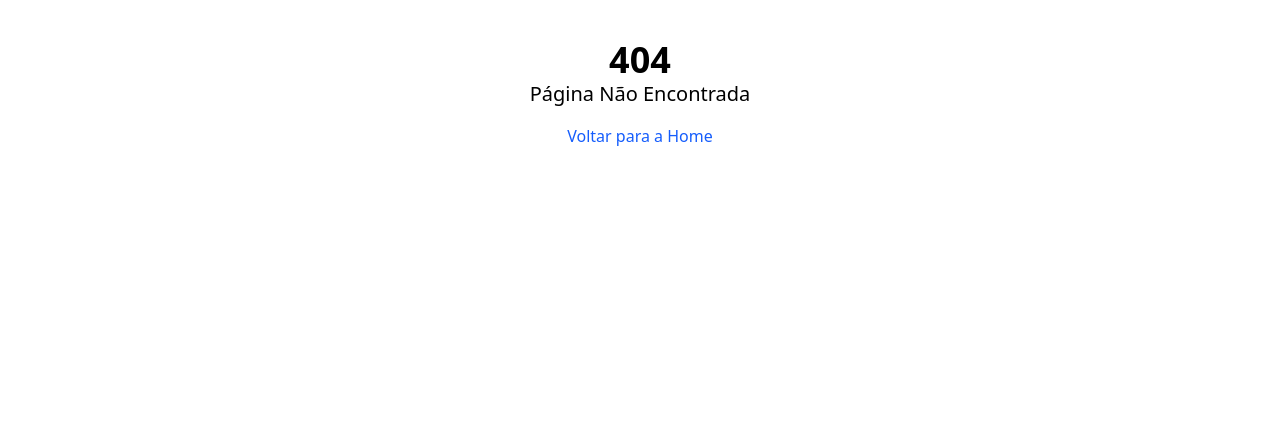
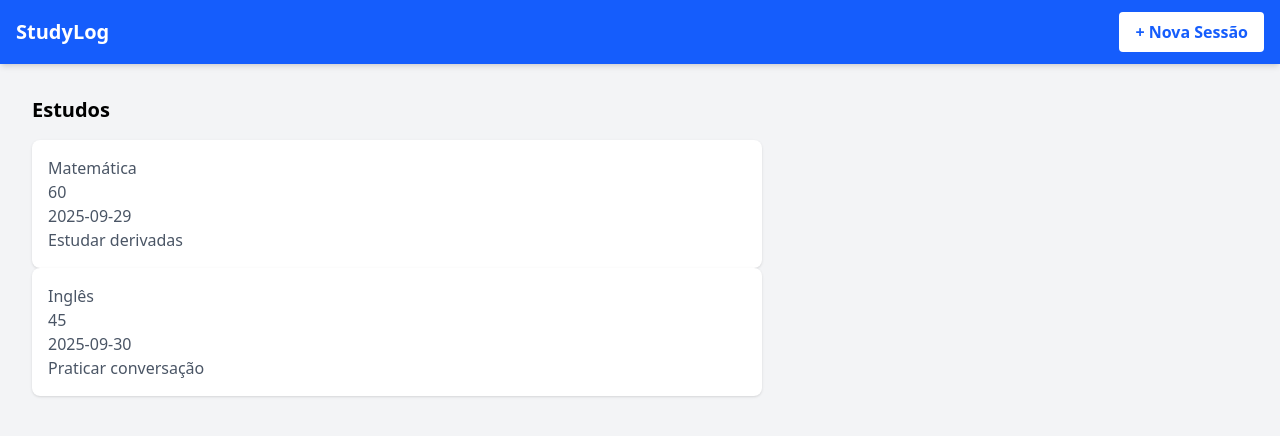
Before and after one commit to Challenge-Fiap-1TDSPX-2025/cp5-front, a React app: page /lista in a window 1280 px wide. Before the commit this address had no page. Shown: the top 436 px of the page. Built offline with nearby package versions, Linux system fonts and the light colour scheme; the HTML template or start-up script is replaced by a standard one.

Commit message:
feat: criando a lista de sessões

```diff
--- a/src/App.tsx
+++ b/src/App.tsx
@@ -6,6 +6,8 @@ const AddSessionPage = lazy(() => import('./pages/sessao-add'));
 const SessionDetailsPage = lazy(() => import('./pages/detalhes-sessao'));
 const NotFoundPage = lazy(() => import('./pages/404'));
 import gif from "./assets/loading.gif";
+import { StudyList } from './components/study-list';
+import { StudyDetails } from './pages/study-details';
 
 function App() {
   return (
@@ -22,6 +24,8 @@ function App() {
         <Routes>
           <Route path="/" element={<Layout />}>
             <Route index element={<HomePage />} />
+            <Route path="/lista" element={<StudyList />} />
+            <Route path="/study-details/:id" element={<StudyDetails />} />
             <Route path="add" element={<AddSessionPage />} />
             <Route path="session/:id" element={<SessionDetailsPage />} />
           </Route>
--- /dev/null
+++ b/src/components/study-list.tsx
@@ -0,0 +1,28 @@
+import { useState } from "react";
+import { Link } from "react-router-dom";
+import { StudyCard } from "../components/study-card";
+import type { StudySession } from "../types/study-session";
+
+export function StudyList() {
+  // lista de estudos em memória
+  const [studies] = useState<StudySession[]>([
+    { id: "1", subject: "Matemática", minutes: 60, data: "2025-09-29", note: "Estudar derivadas" },
+    { id: "2", subject: "Inglês", minutes: 45, data: "2025-09-30", note: "Praticar conversação" },
+  ]);
+
+  return (
+    <div className="p-4 space-y-4">
+      <h2 className="font-bold text-xl mb-4">Estudos</h2>
+
+      {studies.map((s) => (
+        <Link
+          key={s.id}
+          to={`/study-details/${s.id}`} // passa o id na URL
+          state={{ study: s }}          // passa o objeto via state
+        >
+          <StudyCard studycard={s} />
+        </Link>
+      ))}
+    </div>
+  );
+}
--- a/src/pages/study-details.tsx
+++ b/src/pages/study-details.tsx
@@ -1,17 +1,20 @@
 import { useLocation, useParams } from "react-router-dom";
 import { StudyCard } from "../components/study-card";
+import type { StudySession } from "../types/study-session";
 
 export function StudyDetails() {
+  const { state } = useLocation();
   const { id } = useParams();
-  const { state } = useLocation();
+
+  // pega o estudo enviado pelo Link
+  const study: StudySession = state?.study;
+
+  if (!study) return <p className="text-red-500">Estudo não encontrado!</p>;
 
   return (
-    <>
-      <h2 className="font-bold text-gray-600 text-xl mb-3">
-        Detalhes do estudo - ID {id}
-      </h2>
-
-      <StudyCard studycard={state.studycard} />
-    </>
+    <div className="p-4">
+      <h2 className="font-bold text-xl mb-3">Detalhes do estudo - ID {id}</h2>
+      <StudyCard studycard={study} />
+    </div>
   );
 }
```
